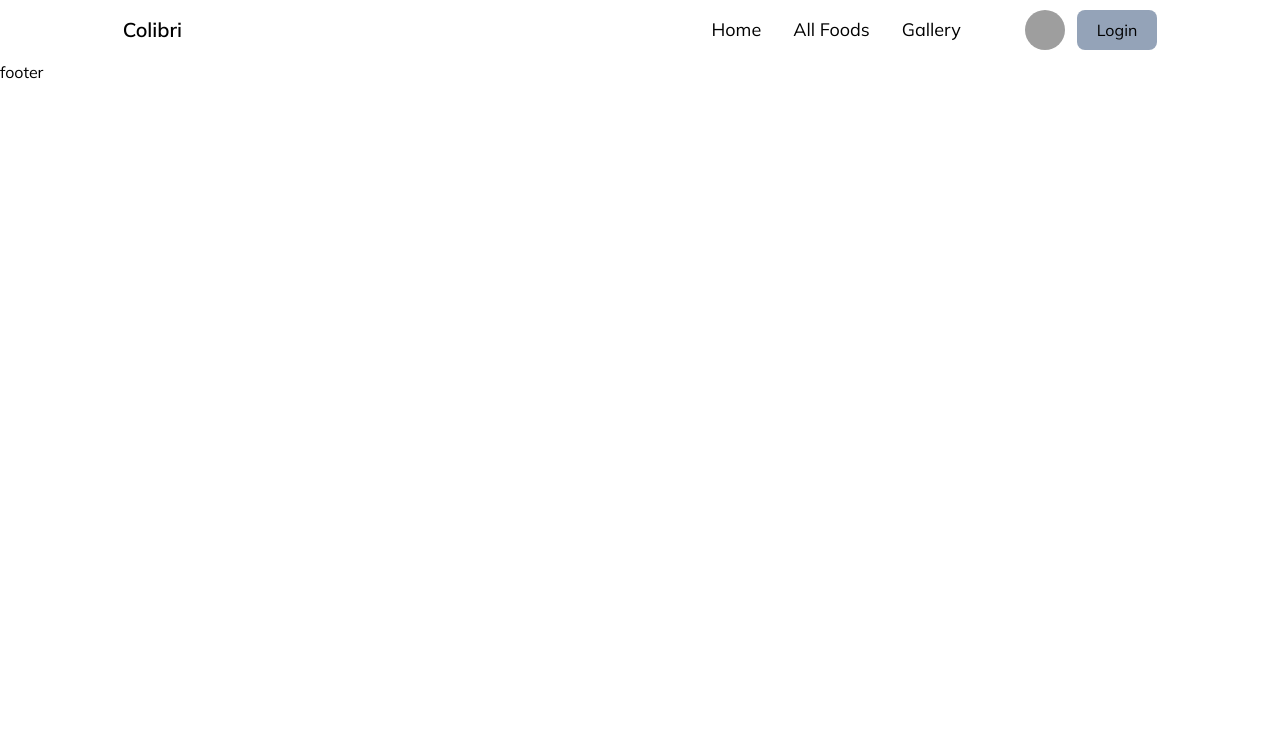
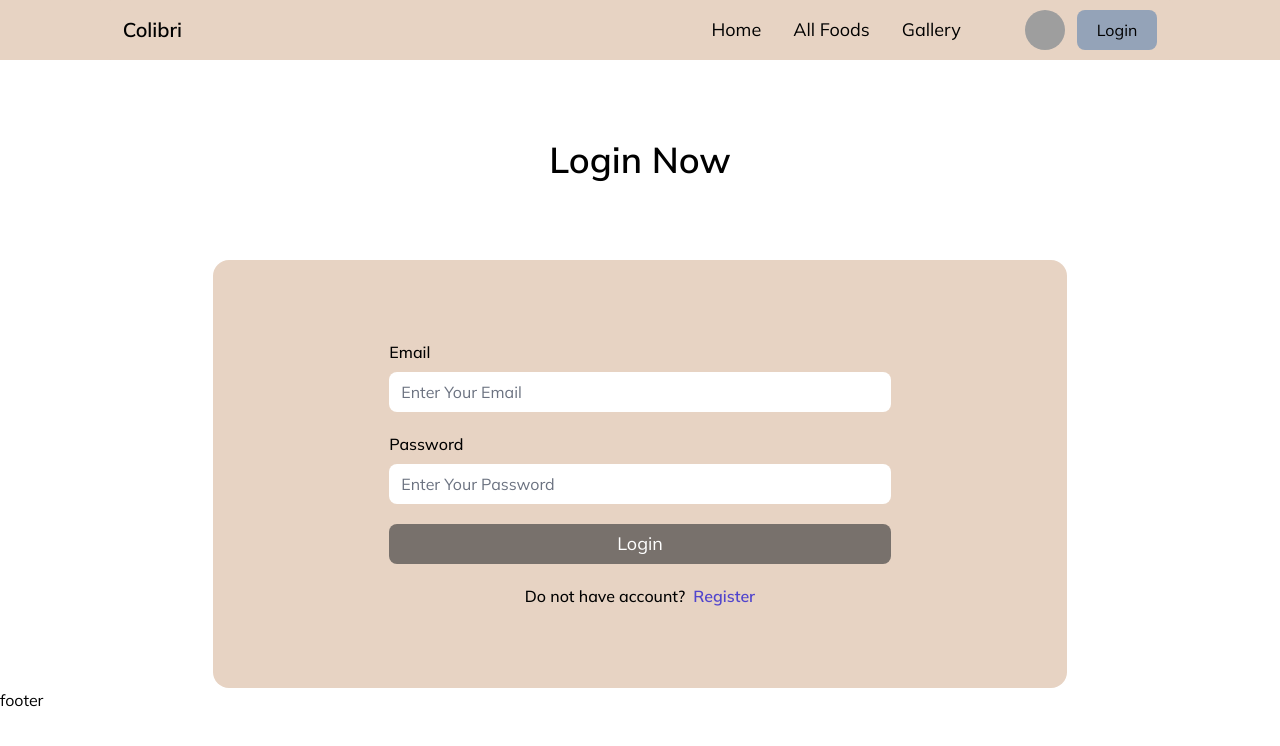
Before and after one commit to tahmedofficial/colibri-restaurant-client, a React (Vite) app: page /login in a window 1280 px wide. Shown: the top 746 px of the page. Built offline with nearby package versions, Linux system fonts and the light colour scheme; grey boxes are pictures that could not be loaded.

Commit message:
added login page

```diff
--- a/src/Pages/Header/Header.jsx
+++ b/src/Pages/Header/Header.jsx
@@ -5,9 +5,9 @@ import { NavLink } from "react-router-dom";
 const Header = () => {
 
     return (
-        <div>
-            <div className="md:w-5/6 mx-auto">
-                <Navbar fluid rounded>
+        <div className="bg-primary_btn_color">
+            <div className="md:w-5/6 mx-auto bg-primary_btn_color">
+                <Navbar fluid rounded className="bg-primary_btn_color">
                     <Navbar.Toggle className="text-black" />
                     <h1 className="text-xl font-semibold">Colibri</h1>
                     <div className="flex md:order-2">
--- a/src/Pages/Login/Login.jsx
+++ b/src/Pages/Login/Login.jsx
@@ -1,9 +1,26 @@
-
+import { Link } from "react-router-dom";
 
 const Login = () => {
     return (
         <div>
-
+            <h1 className="font-semibold text-center text-black py-20 text-4xl">Login Now</h1>
+            <form className="flex flex-col gap-5 bg-primary_btn_color mx-3  p-10 md:w-4/6 md:mx-auto md:px-28 md:py-20 lg:px-44 rounded-2xl">
+                <div>
+                    <h3 className="mb-2 font-medium text-black">Email</h3>
+                    <input className="h-10 w-full border-0 outline-none pl-3 rounded-lg" type="email" name="email" placeholder="Enter Your Email" required />
+                </div>
+                <div>
+                    <h3 className="mb-2 font-medium text-black">Password</h3>
+                    <input className="h-10 w-full border-0 outline-none pl-3 rounded-lg" type="password" name="password" placeholder="Enter Your Password" required />
+                </div>
+                <button className="bg-stone-500 h-10 rounded-lg text-white text-lg">Login</button>
+                <div className="flex items-center font-medium mx-auto">
+                    <h3>Do not have account?</h3>
+                    <Link to="/register">
+                        <h3 className="text-indigo-700 font-semibold ml-2">Register</h3>
+                    </Link>
+                </div>
+            </form>
         </div>
     );
 };
```
